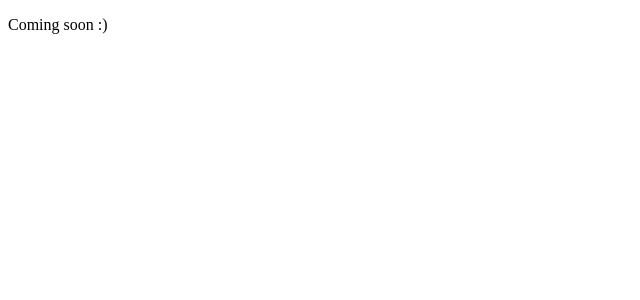
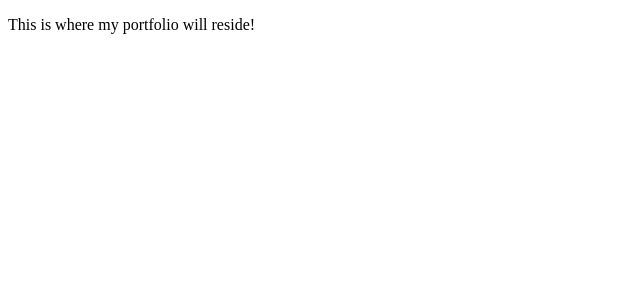
Before and after one commit to RanadeepPolavarapu/portfolio, a Next.js app: page / in a window 1280 px wide. Shown: the top 300 px of the page, without its empty margins (0-640 px from the left). Built offline with nearby package versions, Linux system fonts and the light colour scheme.

Commit message:
Updated index.js

```diff
--- a/pages/index.js
+++ b/pages/index.js
@@ -1,6 +1,6 @@
 const Index = () => (
   <div>
-    <p>Coming soon :)</p>
+    <p>This is where my portfolio will reside!</p>
   </div>
 );
 
```
